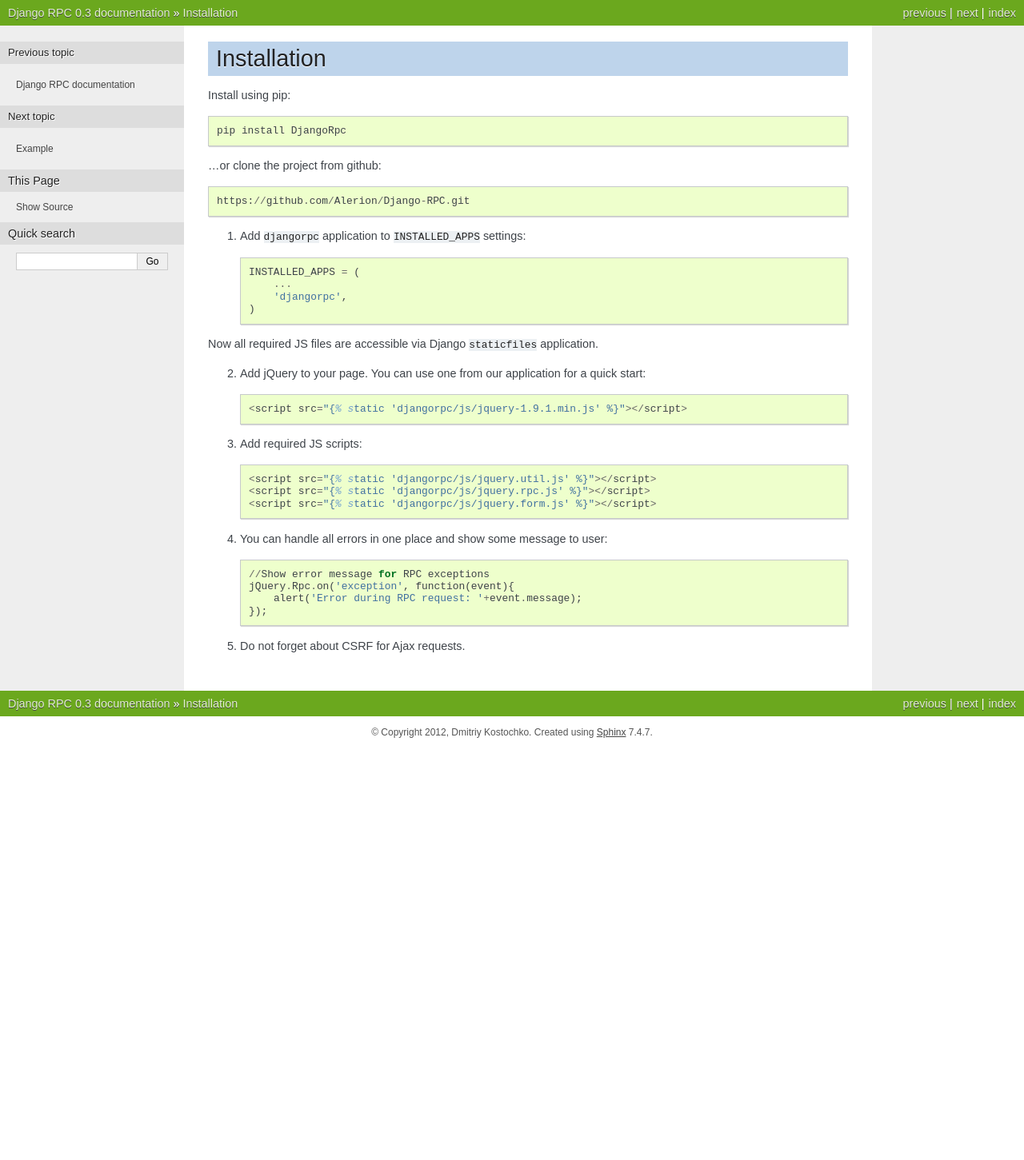
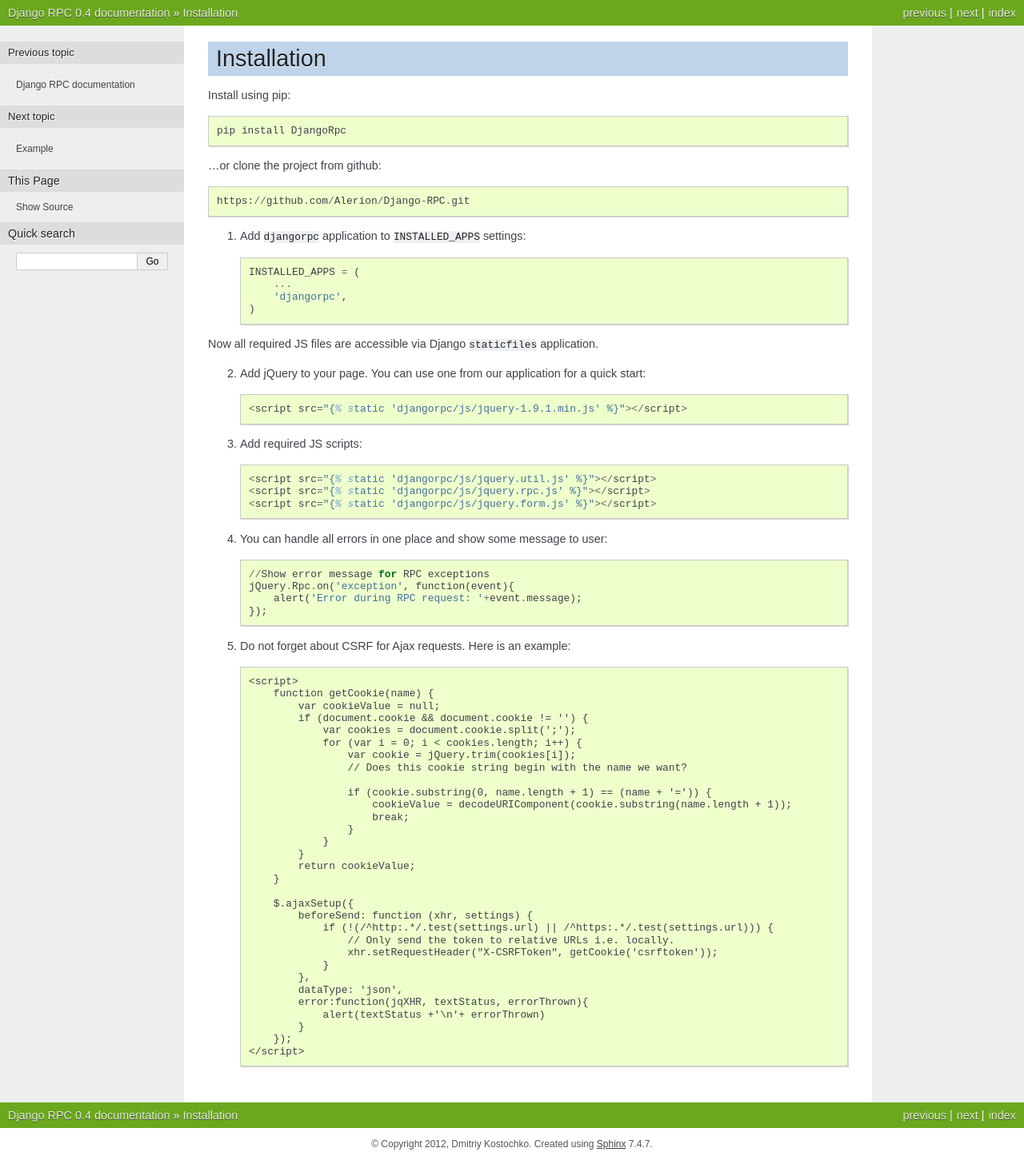
Before and after one commit to Alerion/django-rpc, a Sphinx documentation site: the page built from docs/installation.rst, in a window 1280 px wide. Shown: the whole page at 80% size. Built offline with Sphinx 7.4.7, drawn with Linux system fonts in a browser that asks for light colours; before the commit the page ends 936 px from its top, so only the background shows below that.

Commit message:
docs version 0.4

```diff
--- a/docs/conf.py
+++ b/docs/conf.py
@@ -55,9 +55,9 @@
 # built documents.
 #
 # The short X.Y version.
-version = '0.3'
+version = '0.4'
 # The full version, including alpha/beta/rc tags.
-release = '0.3'
+release = '0.4'
 
 # The language for content autogenerated by Sphinx. Refer to documentation
 # for a list of supported languages.
--- a/docs/installation.rst
+++ b/docs/installation.rst
@@ -37,4 +37,36 @@
         alert('Error during RPC request: '+event.message);
     });
 
-5. Do not forget about CSRF for Ajax requests.
+5. Do not forget about CSRF for Ajax requests. Here is an example::
+
+    <script>
+        function getCookie(name) {
+            var cookieValue = null;
+            if (document.cookie && document.cookie != '') {
+                var cookies = document.cookie.split(';');
+                for (var i = 0; i < cookies.length; i++) {
+                    var cookie = jQuery.trim(cookies[i]);
+                    // Does this cookie string begin with the name we want?
+
+                    if (cookie.substring(0, name.length + 1) == (name + '=')) {
+                        cookieValue = decodeURIComponent(cookie.substring(name.length + 1));
+                        break;
+                    }
+                }
+            }
+            return cookieValue;
+        }
+
+        $.ajaxSetup({
+            beforeSend: function (xhr, settings) {
+                if (!(/^http:.*/.test(settings.url) || /^https:.*/.test(settings.url))) {
+                    // Only send the token to relative URLs i.e. locally.
+                    xhr.setRequestHeader("X-CSRFToken", getCookie('csrftoken'));
+                }
+            },
+            dataType: 'json',
+            error:function(jqXHR, textStatus, errorThrown){
+                alert(textStatus +'\n'+ errorThrown)
+            }
+        });
+    </script>
```
